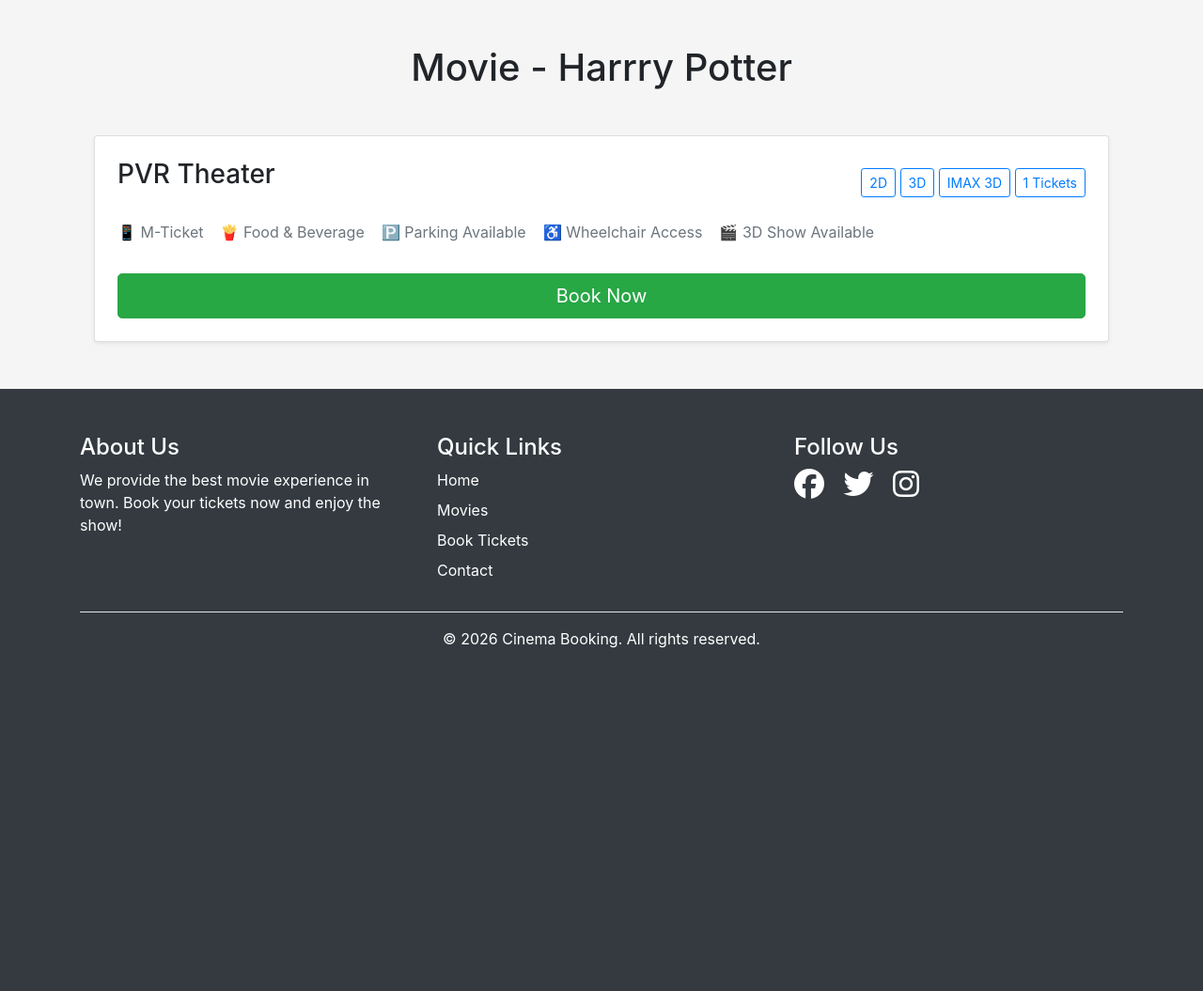
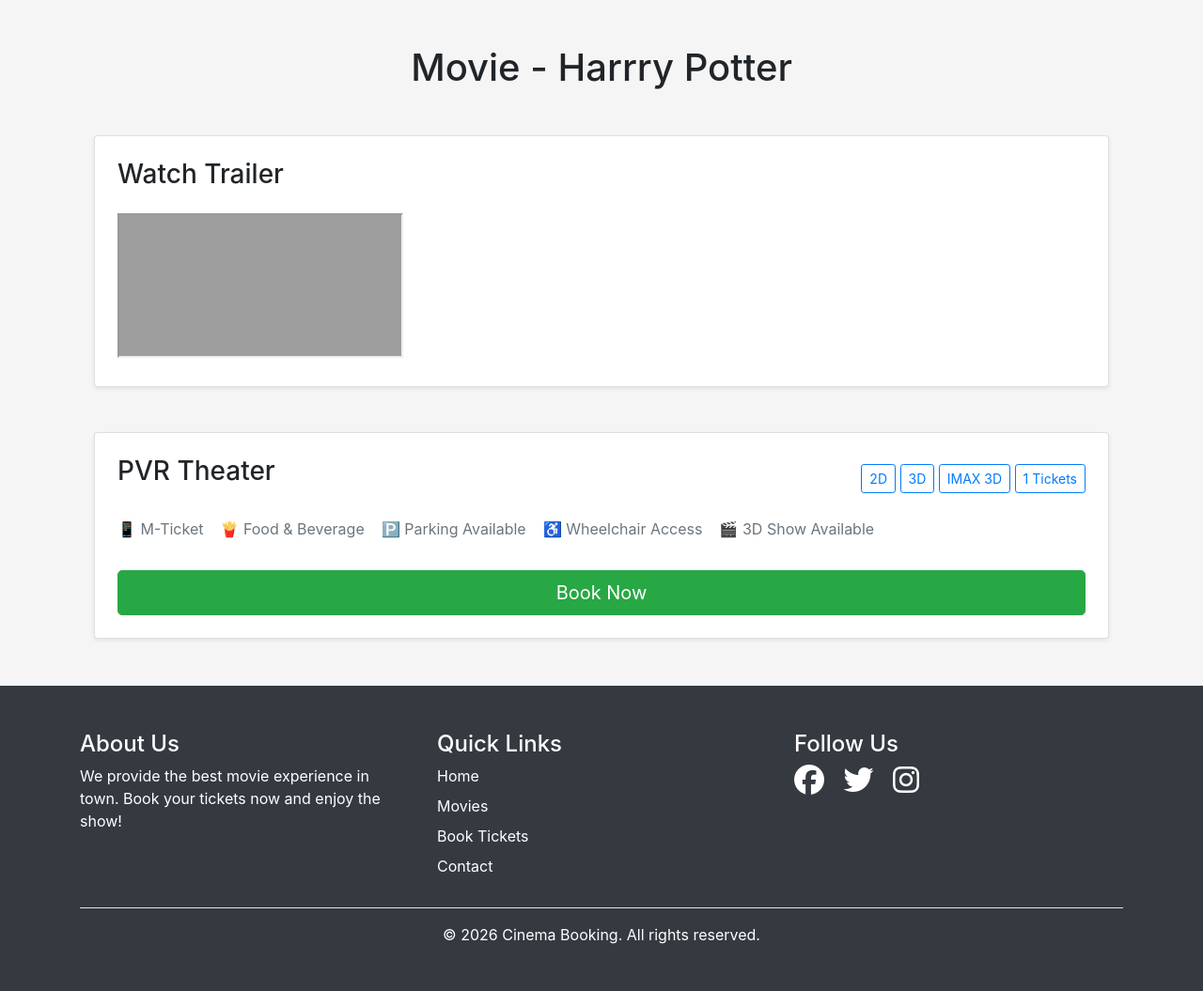
Before and after one commit to aiswariyaganesan1910-jpg/BookMySeat-PythonDjango, a Django app: page /movies/1/theaters/ in a window 1280 px wide. Shown: the part 83-1138 px from the top of the page at 94% size. Before the commit the page ends 773 px from the top, so only its background shows below. Run offline with Django 5.2, Linux system fonts and the light colour scheme; data comes from the database, SQL or seed files in the repository; both versions use the stored data as it was after the commit; some libraries are stand-ins or nearby versions; grey boxes are pictures that could not be loaded.

Commit message:
Implemented secure YouTube trailer embedding with performance controls

```diff
--- a/movies/models.py
+++ b/movies/models.py
@@ -35,6 +35,8 @@
     rating = models.FloatField()
 
     cast = models.CharField(max_length=200)
+
+    trailer_url = models.URLField(blank=True, null=True)
 
     genre = models.CharField(
         max_length=50,
--- a/movies/views.py
+++ b/movies/views.py
@@ -1,8 +1,34 @@
+from urllib.parse import urlparse, parse_qs
 from django.db.models import Count
 from django.shortcuts import render, redirect, get_object_or_404
 from django.core.paginator import Paginator
 from .models import Movie, Theater, Seat, Booking
 
+def get_youtube_embed_url(url):
+
+    try:
+
+        parsed_url = urlparse(url)
+
+        if 'youtube.com' in parsed_url.netloc:
+
+            video_id = parse_qs(
+                parsed_url.query
+            ).get('v')
+
+            if video_id:
+
+                return f"https://www.youtube.com/embed/{video_id[0]}"
+
+        elif 'youtu.be' in parsed_url.netloc:
+
+            video_id = parsed_url.path.strip('/')
+
+            return f"https://www.youtube.com/embed/{video_id}"
+
+    except:
+
+        return None
 
 def movie_list(request):
 
@@ -90,6 +116,13 @@
         Movie,
         id=movie_id
     )
+    embed_url = None
+
+    if movie.trailer_url:
+
+       embed_url = get_youtube_embed_url(
+        movie.trailer_url
+    )
 
     theaters = Theater.objects.filter(
         movie=movie
@@ -102,7 +135,8 @@
 
         {
             'movie': movie,
-            'theaters': theaters
+            'theaters': theaters,
+            'embed_url': embed_url
         }
 
     )
--- a/templates/movies/theater_list.html
+++ b/templates/movies/theater_list.html
@@ -5,8 +5,42 @@
 <div class="container mt-5 mb-5">
 
     <h1 class="text-center mb-5">
-        Movie - {{ movie.movie_name }}
-    </h1>
+    Movie - {{ movie.movie_name }}
+</h1>
+
+{% if embed_url %}
+
+<div class="card shadow-sm mb-5 p-4">
+
+    <h3 class="mb-4">
+
+        Watch Trailer
+
+    </h3>
+
+    <div class="ratio ratio-16x9">
+
+        <iframe
+            src="{{ embed_url }}"
+            title="Movie Trailer"
+            allowfullscreen
+            referrerpolicy="strict-origin-when-cross-origin"
+            loading="lazy"
+        ></iframe>
+
+    </div>
+
+</div>
+
+{% else %}
+
+<div class="alert alert-warning mb-4">
+
+    Trailer unavailable for this movie.
+
+</div>
+
+{% endif %}
 
     {% if theaters %}
 
```
Also changed, not shown: db.sqlite3, movies/migrations/0008_movie_trailer_url.py (added).
